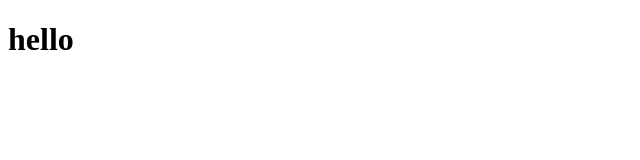
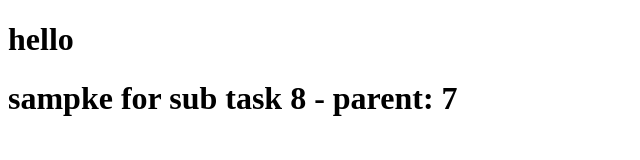
Before and after one commit to TopherGacad/sample-proj, a website: page index.html in a window 1280 px wide. Shown: the whole page, without its empty margins (0-640 px from the left). Drawn offline with Linux system fonts and the light colour scheme.

Commit message:
feat: crazy at 8 parent at 7

```diff
--- a/index.html
+++ b/index.html
@@ -7,5 +7,6 @@
 </head>
 <body>
     <h1>hello</h1>
+    <h1>sampke for sub task 8 - parent: 7</h1>
 </body>
 </html>
```
